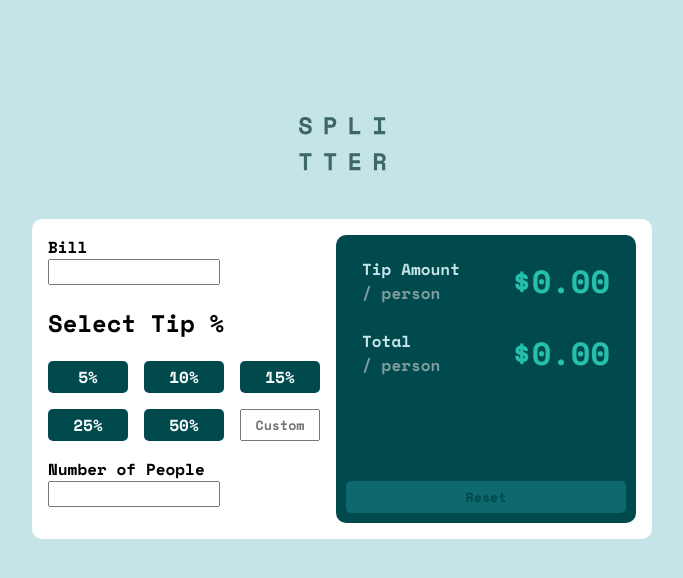
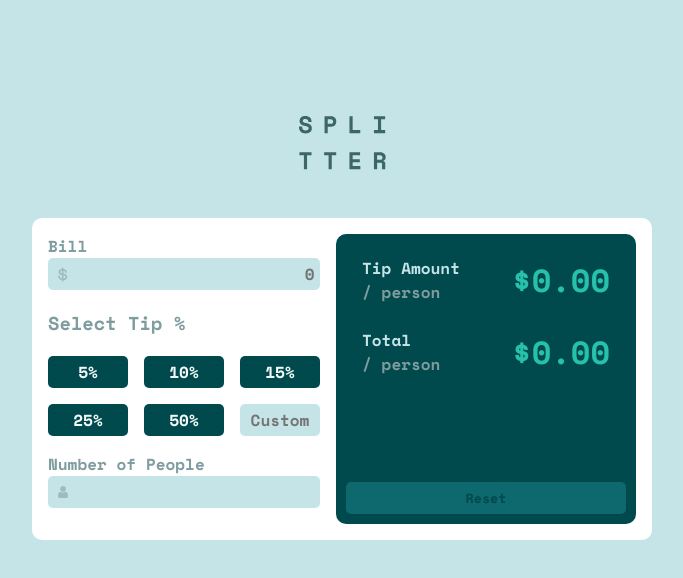
Before and after one commit to JacobMarshall0/FrontendMentor, a plain HTML site: page tip-calculator-app-main/index.html in a window 1280 px wide. Shown: the whole page, without its empty margins (298-981 px from the left). Drawn offline with nearby package versions, Linux system fonts and the light colour scheme.

Commit message:
Updated forms, added active states

```diff
--- a/tip-calculator-app-main/index.html
+++ b/tip-calculator-app-main/index.html
@@ -19,11 +19,11 @@
             <div class="bill">
                 <form action="" class="bill">
                     <label for="bill">Bill</label>
-                    <input type="text" name="bill" class="bill">
+                    <input type="text" name="bill" class="form-input" id="bill" placeholder="0">
                 </form>
             </div>
             <div class="tip-percentage">
-                <h2>Select Tip %</h2>
+                <h3>Select Tip %</h2>
                 <div class="tip-buttons">
                     <button class="tip-button">5%</button>
                     <button class="tip-button">10%</button>
@@ -36,7 +36,7 @@
             <div class="people">
                 <form action="" class="people">
                     <label for="numPeople" class="people">Number of People</label>
-                    <input type="number" class="people">
+                    <input type="number" class="form-input" id="people">
                 </form>
             </div>
         </section>
--- a/tip-calculator-app-main/style.css
+++ b/tip-calculator-app-main/style.css
@@ -1,5 +1,6 @@
-:root {
+ :root {
     --clr-primary-100: hsl(172, 67%, 45%);
+    --clr-primary-200: hsl(175, 62%, 76%);
 
     --clr-neutral-100: hsl(183, 100%, 15%);
     --clr-neutral-200: hsl(186, 14%, 43%);
@@ -9,6 +10,7 @@
     --clr-neutral-600: hsl(0, 0%, 100%);
 
     --clr-reset-button: hsl(183, 79%, 24%);
+    --clr-error: hsl(0, 87%, 58%);
 
     --ff-primary: 'Space Mono', monospace;
 
@@ -35,6 +37,7 @@ body {
 
 * {
     font-family: var(--ff-primary);
+    color: var(--clr-neutral-300);
 }
 
 input, label {
@@ -44,6 +47,12 @@ input, label {
 button {
     border: none;
     border-radius: 5px;
+    transition: all .1s ease-in-out;
+
+}
+
+button:hover {
+    background-color: var(--clr-primary-200);
 }
 
 .app {
@@ -52,6 +61,72 @@ button {
     border-radius: 10px;
     padding: 1rem 1rem;
     gap: 1rem;
+}
+
+
+.tip-buttons {
+    display: flex;
+    flex-wrap: wrap;
+    width: 17rem;
+    gap: 1rem;
+}
+
+.tip-button {
+    width: 5rem;
+    height: 2rem;
+    font-size: var(--fs-200);
+    color: var(--clr-neutral-500);
+    background-color: var(--clr-neutral-100);
+}
+
+.tip-button:hover {
+    color: var(--clr-neutral-100)
+}
+
+.custom-tip {
+    width: 5rem;
+    height: 2rem;
+    text-align: center;
+}
+
+.form-input {
+    width: 100%;
+    height: 2rem;
+    text-align: right;
+    padding-right: 2%;
+    background-repeat: no-repeat;
+    background-position: 4%;
+    background-size: 10px;
+}
+
+input {
+    border-radius: 5px;
+    border: none;
+    background-color: var(--clr-neutral-400);
+    font-size: var(--fs-200);
+    outline: none;
+
+}
+
+input:focus {
+    border: 2px solid var(--clr-primary-100);
+}
+
+.error:focus {
+    border: 1px solid var(--clr-error);
+
+}
+
+::placeholder {
+    font-size: var(--fs-200);
+}
+
+#bill {
+    background-image:url(resources/images/icon-dollar.svg);
+}
+
+#people {
+    background-image: url(resources/images/icon-person.svg);
 }
 
 .data-display {
@@ -68,6 +143,14 @@ button {
     background-color: var(--clr-reset-button);
     color: var(--clr-neutral-100);
     height: 2rem;
+    transition: all .2s ease-in-out;
+
+}
+
+.data-display button:hover {
+    background-color: var(--clr-primary-200);
+    color: var(--clr-neutral-100);
+    transition: all .1s ease-in-out;
 }
 
 .info {
@@ -95,28 +178,6 @@ button {
     color: var(--clr-neutral-300);
 }
 
-.tip-buttons {
-    display: flex;
-    flex-wrap: wrap;
-    width: 17rem;
-    gap: 1rem;
-}
-
-.tip-button {
-    width: 5rem;
-    height: 2rem;
-    font-size: var(--fs-200);
-    color: var(--clr-neutral-500);
-    background-color: var(--clr-neutral-100);
-}
-
-.custom-tip {
-    width: 5rem;
-    height: 2rem;
-    text-align: center;
-}
-
-
 
 /* Utilities */
 
```
